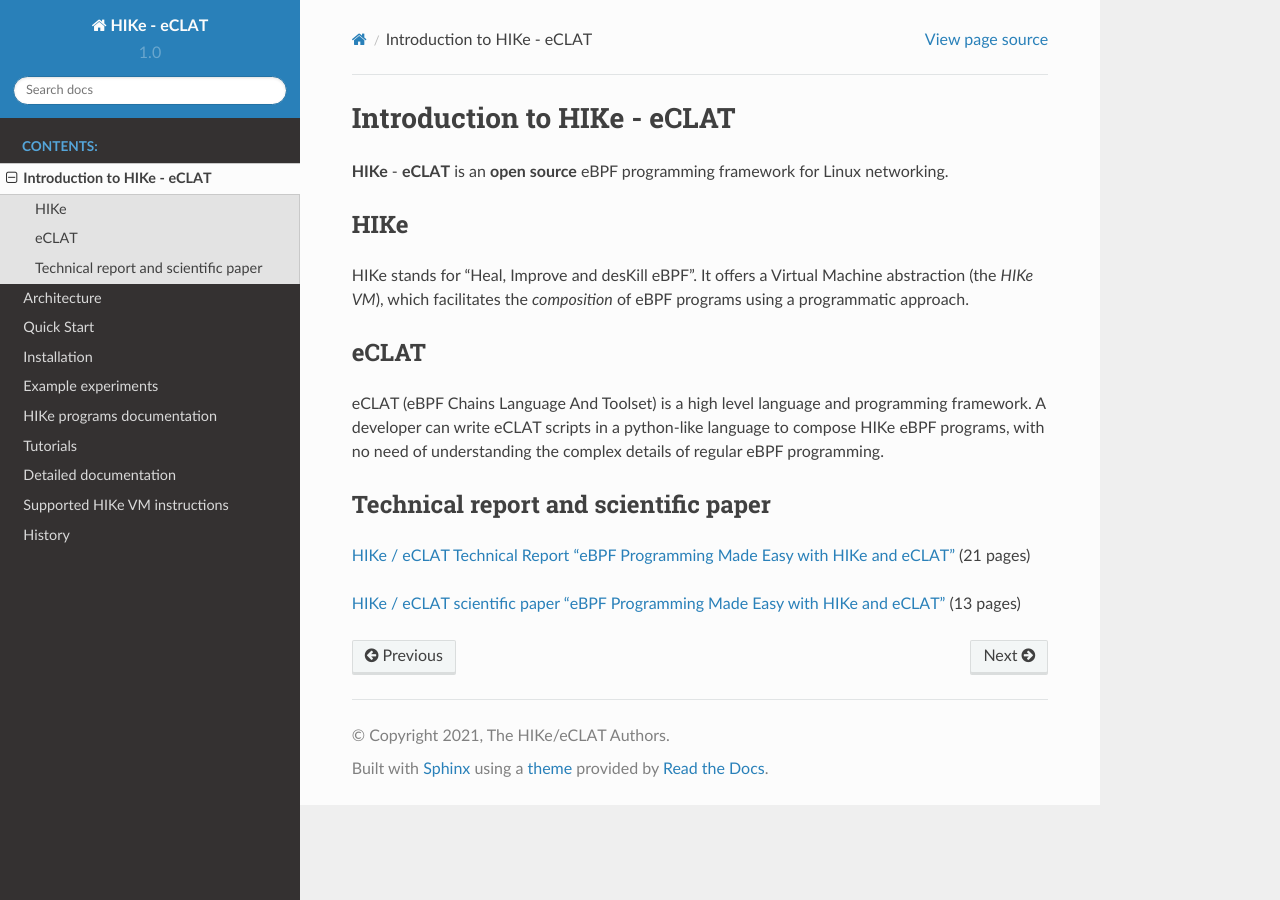
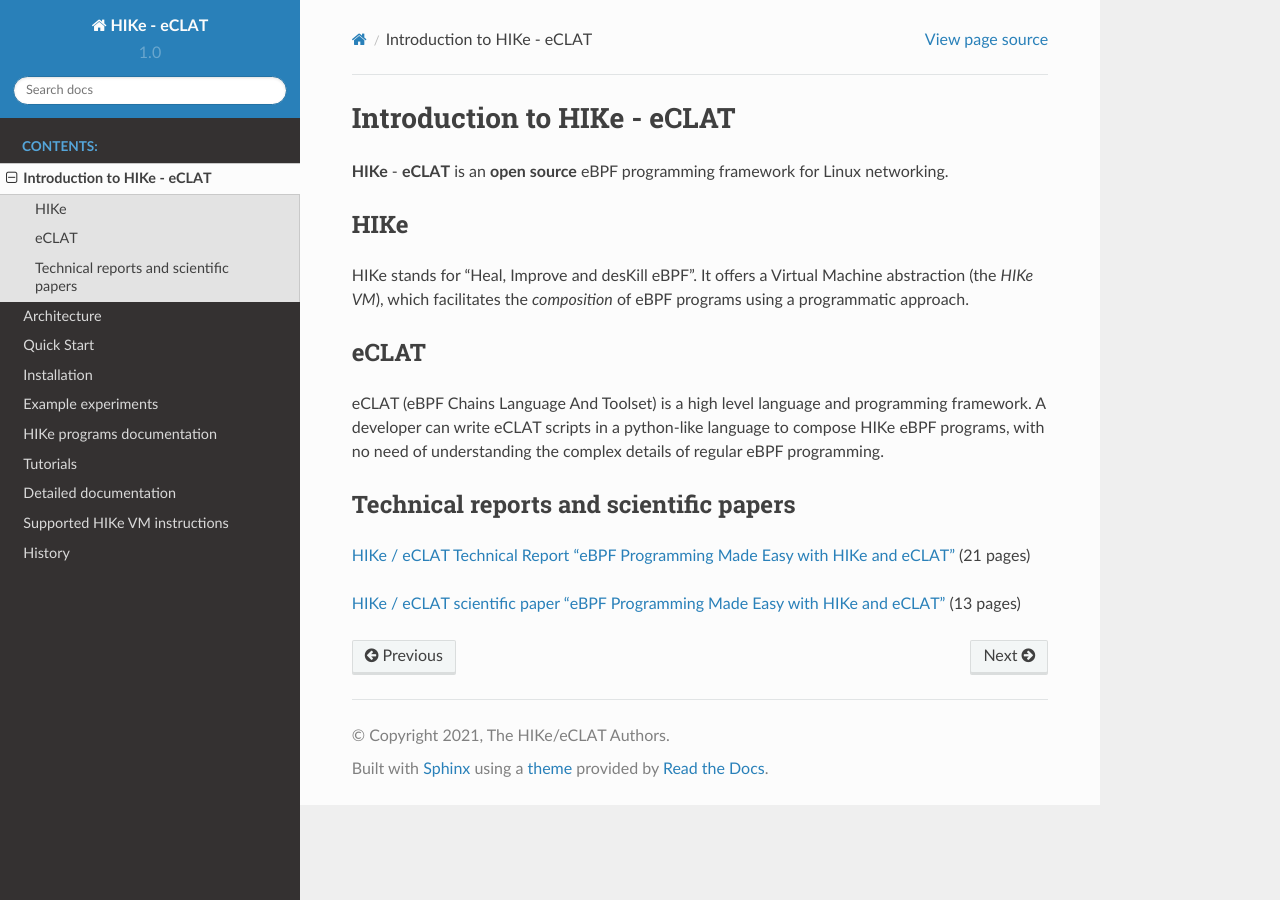
Before and after one commit to hike-eclat/docs, a Sphinx documentation site: the page built from docs/intro.rst, in a window 1280 px wide. Built offline with Sphinx 7.4.7 and the Read the Docs theme 2.0.0, drawn with Linux system fonts in a browser that asks for light colours; pages that are not in the unit, such as notebooks, are missing from menus.

Commit message:
Update intro.rst

```diff
--- a/docs/intro.rst
+++ b/docs/intro.rst
@@ -15,7 +15,7 @@ eCLAT
 
 eCLAT (eBPF Chains Language And Toolset) is a high level language and programming framework. A developer can write eCLAT scripts in a python-like language to compose HIKe eBPF programs, with no need of understanding the complex details of regular eBPF programming.
 
-Technical report and scientific paper
+Technical reports and scientific papers
 -----
 
 `HIKe / eCLAT Technical Report "eBPF Programming Made Easy with HIKe and eCLAT" <https://github.com/hike-eclat/docs/raw/master/tech-docs/tr-hike-eclat.pdf>`_ (21 pages)
```
